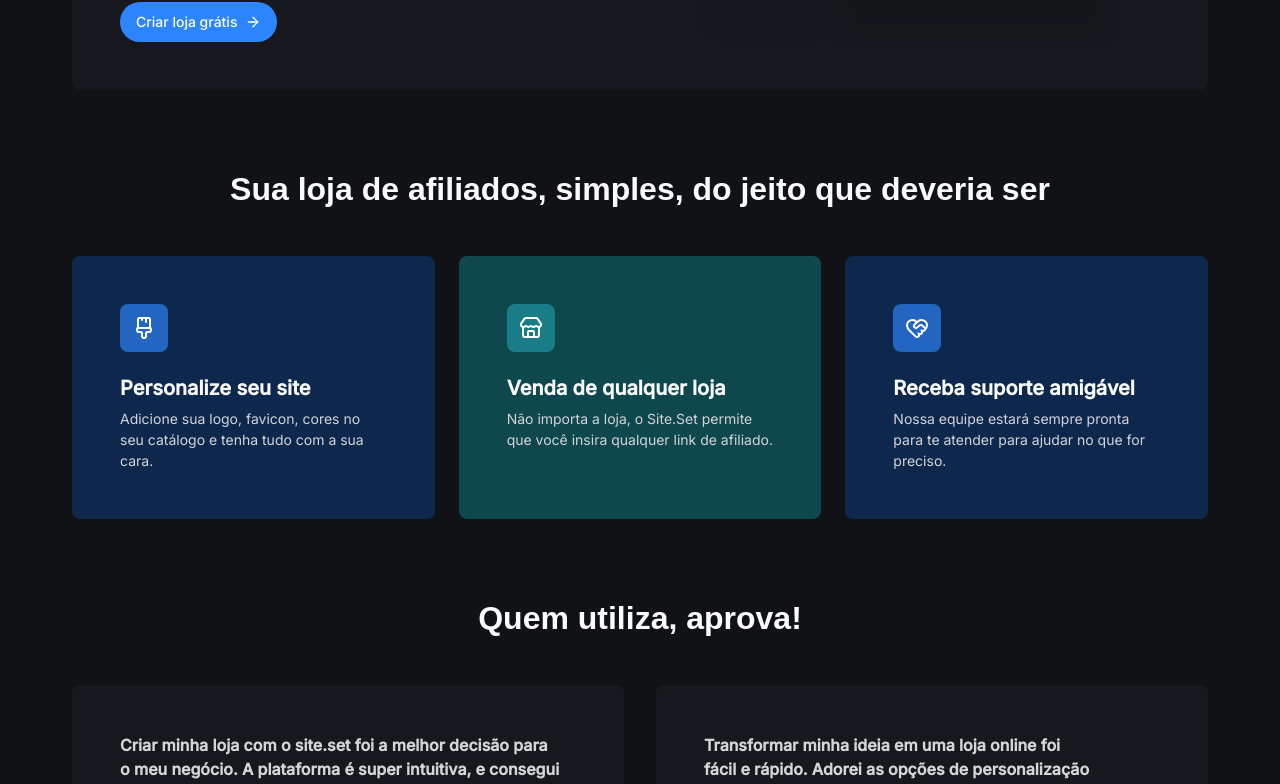
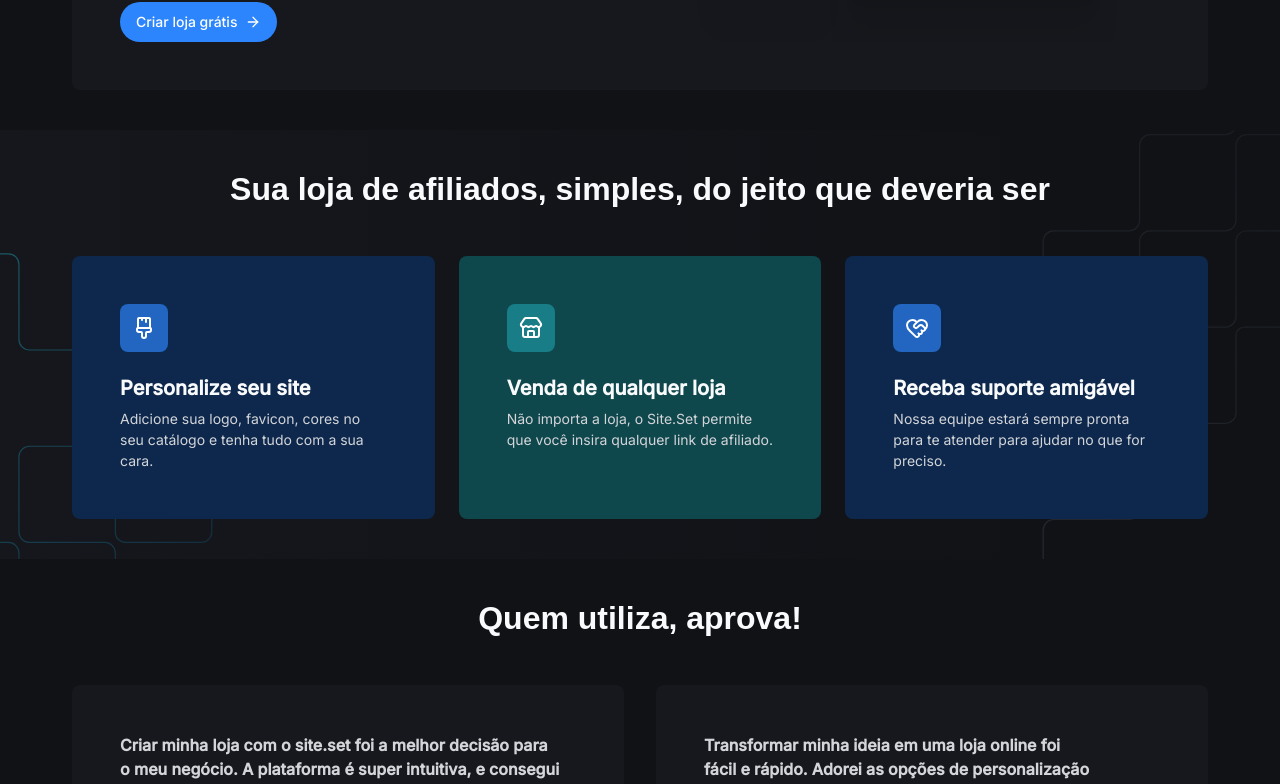
Before and after one commit to davsoliveira/site-blog, a Next.js app: page / in a window 1280 px wide. Shown: the part 1287-2071 px from the top of the page. Built offline with nearby package versions, Linux system fonts and the light colour scheme; a web font is replaced by a local one.

Commit message:
feat: adicionando imagens de fundo

```diff
--- a/src/components/call-to-action/call-to-action.tsx
+++ b/src/components/call-to-action/call-to-action.tsx
@@ -4,8 +4,9 @@
 
 export function CallToAction() {
   return (
-    <section className="py-24 bg-gradient-to-b from-cyan-950/20 to-gray-700">
-      <div className="container">
+    <section className="relative py-24 bg-gradient-to-b from-cyan-950/20 to-gray-700">
+      <div className="absolute inset-0 bg-[url('/background-footer.svg')] bg-cover bg-center bg-no-repeat opacity-90" />
+      <div className="container relative">
         <div className="flex flex-col items-center gap-6 text-center">
           <div className="p-4 bg-cyan-300 w-fit rounded-full">
             <Store className="text-cyan-100" />
--- a/src/components/support-section/support-section.tsx
+++ b/src/components/support-section/support-section.tsx
@@ -2,8 +2,9 @@
 
 export function SupportSection() {
   return (
-    <section className="pb-8 md:py-10 bg-gray-700">
-      <div className="container flex flex-col items-center gap-12">
+    <section className="relative pb-8 md:py-10 bg-gray-700">
+      <div className="absolute inset-0 hidden md:block bg-[url('/background-features.svg')] bg-cover bg-center bg-no-repeat opacity-90" />
+      <div className="container flex flex-col items-center gap-12 relative">
         <h2
           className="font-sans text-balance text-center text-heading-xl text-gray-100"
         >
```
Also changed, not shown: public/background-features.svg (added), public/background-footer.svg (added).
